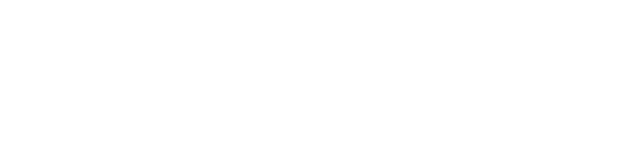
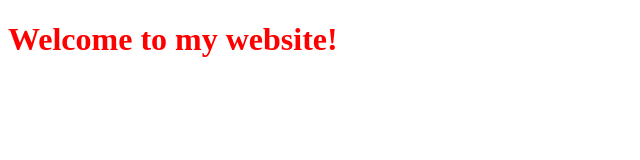
Before and after one commit to Tasrifa55/p200tasrifa, a plain HTML site: page index.html in a window 1280 px wide. Shown: the whole page, without its empty margins (0-640 px from the left). Drawn offline with Linux system fonts and the light colour scheme.

Commit message:
Update index.html

```diff
--- a/index.html
+++ b/index.html
@@ -4,6 +4,6 @@
         <title>Hospital Service Website</title>
     </head>
     <body>
-
+        <h1 style="Color: red;"> Welcome to my website! </h1>
     </body>
 </html>
```
